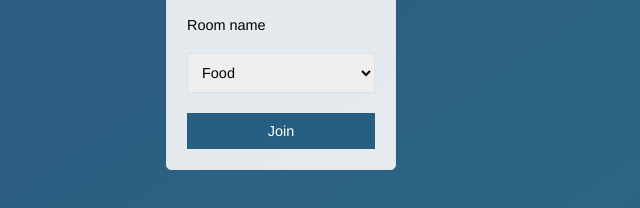
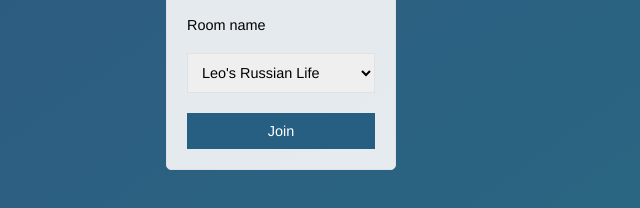
Before and after one commit to hcheng628/WeChat-nodejs, a website: page public/index.html in a window 1280 px wide. Shown: the part 370-578 px from the top of the page, 359-999 px from the left. Drawn offline with Linux system fonts and the light colour scheme.

```diff
--- a/public/index.html
+++ b/public/index.html
@@ -25,6 +25,7 @@
               -->
 
               <select name="room_name">
+                <option value="Leo">Leo's Russian Life</option>
                 <option value="Food">Food</option>
                 <option value="Music">Music</option>
                 <option value="Art">Art</option>
```
